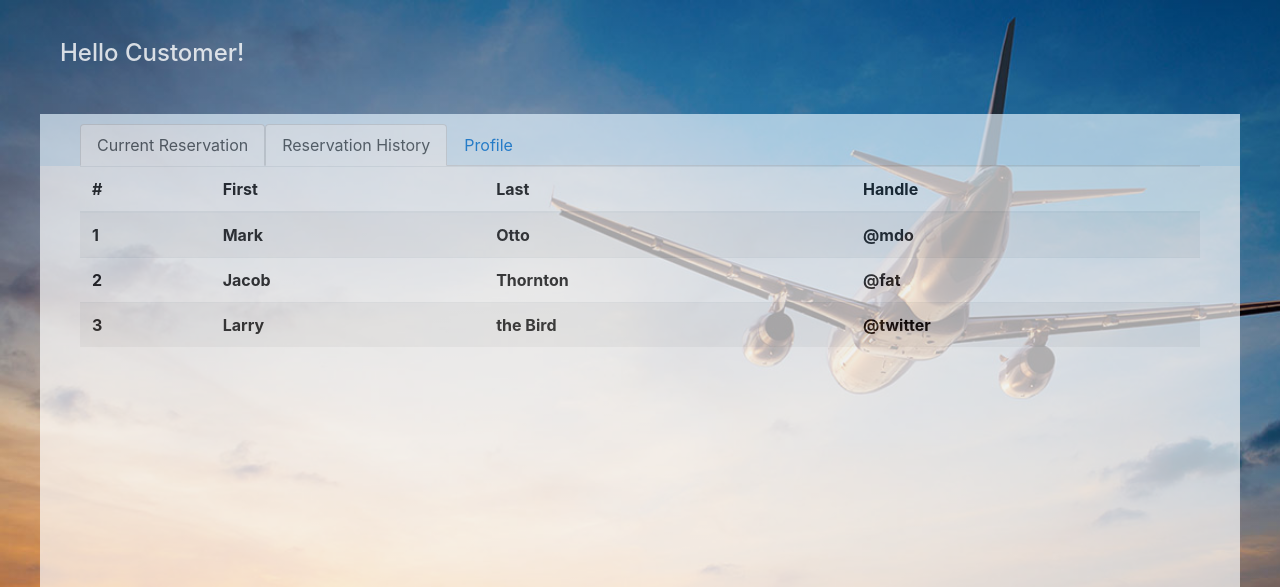
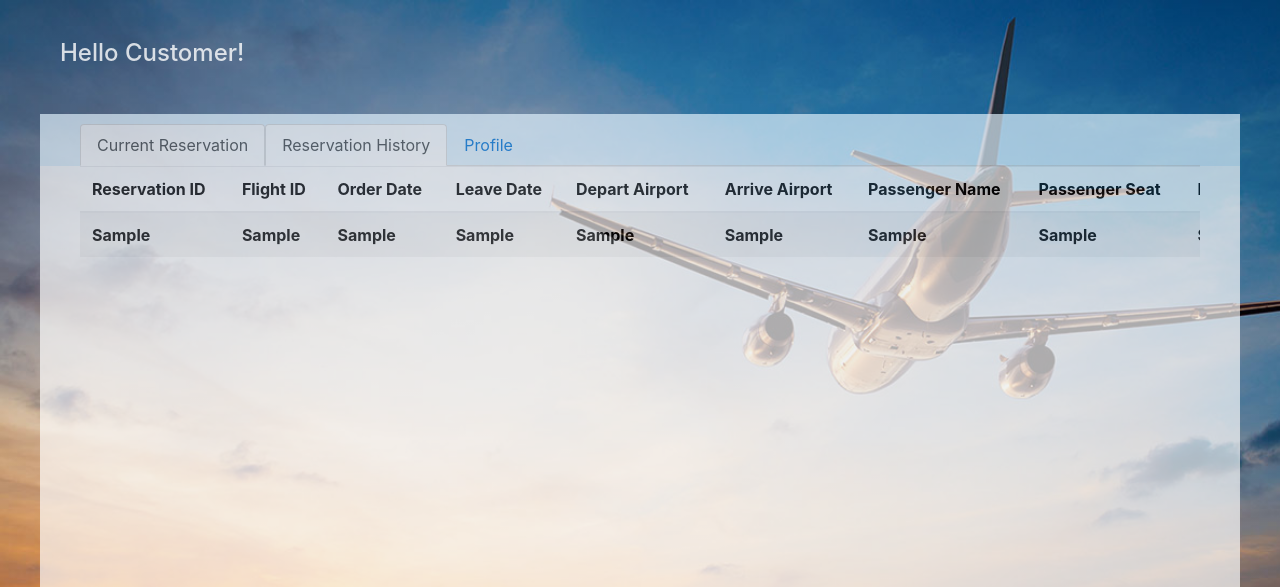
Before and after one commit to Tian-Sky/FlightBooking, a Django app: template polls/templates/polls/customer.html in a window 1280 px wide, after a click on "Reservation History". Shown: the top 587 px of the page. Run offline with Django 3.2, Linux system fonts and the light colour scheme; the template is opened without the code that fills it: most values are stand-ins (such as "Sample title", 1, 10 or a date in 2020); lists and menus that the app fills with data are empty; some libraries are stand-ins or nearby versions.

Commit message:
customer page reservation hsitory

```diff
--- a/polls/static/polls/customer.css
+++ b/polls/static/polls/customer.css
@@ -35,17 +35,29 @@ body {
 #mycontent {
     margin-left: 40px;
     margin-right: 40px;
+    width: auto;
+    overflow-x: scroll;
 }
 
-#current-reservation {
+#reservation_now {
     color: black;
     font-weight: bold;
+}
+
+#reservation_history {
+    color: black;
+    font-weight: bold;
+    overflow-x: scroll;
+    min-width: 1800px;
 }
 
 #myprofile {
     padding-top: 10px;
     color: black;
     font-weight: 600;
-    overflow: auto;
-    overflow-x: hidden;
 }
+
+#myprofile ::placeholder { /* Chrome, Firefox, Opera, Safari 10.1+ */
+    color: black;
+    opacity: 1; /* Firefox */
+}
--- a/polls/templates/polls/customer.html
+++ b/polls/templates/polls/customer.html
@@ -9,8 +9,11 @@
 
     <link rel="stylesheet" href="https://maxcdn.bootstrapcdn.com/bootstrap/4.0.0-beta.3/css/bootstrap.min.css" integrity="sha384-Zug+QiDoJOrZ5t4lssLdxGhVrurbmBWopoEl+M6BdEfwnCJZtKxi1KgxUyJq13dy"
         crossorigin="anonymous">
+    <link rel="https://cdn.datatables.net/1.10.16/css/jquery.dataTables.min.css">
     <script src="//maxcdn.bootstrapcdn.com/bootstrap/4.0.0-beta.3/js/bootstrap.min.js" integrity="sha384-a5N7Y/aK3qNeh15eJKGWxsqtnX/wWdSZSKp+81YjTmS15nvnvxKHuzaWwXHDli+4"
         crossorigin="anonymous"></script>
+    <script src="https://code.jquery.com/jquery-1.12.4.js"></script>
+    <script src="https://cdn.datatables.net/1.10.16/js/jquery.dataTables.min.js"></script>
     <meta name="viewport" content="width=device-width, initial-scale=1">
     <title>Customer</title>
 </head>
@@ -38,7 +41,7 @@
         <div id="mycontent">
             <div class="tab-content" id="nav-tabContent">
                 <div class="tab-pane fade show active" id="nav-home" role="tabpanel" aria-labelledby="nav-home-tab">
-                    <table class="table table-striped" id="current-reservation">
+                    <table class="table table-striped" id="reservation_now">
                         <thead>
                             <tr>
                                 <th scope="col">#</th>
@@ -70,34 +73,43 @@
                     </table>
                 </div>
                 <div class="tab-pane fade" id="nav-profile" role="tabpanel" aria-labelledby="nav-profile-tab">
-                    <table class="table table-striped" id="current-reservation">
+                    <table class="table table-striped" id="reservation_history">
+                        <!-- <table id="example" class="display nowrap" style="width:100%"> -->
                         <thead>
                             <tr>
-                                <th scope="col">#</th>
-                                <th scope="col">First</th>
-                                <th scope="col">Last</th>
-                                <th scope="col">Handle</th>
+                                <th scope="col">Reservation ID</th>
+                                <th scope="col">Flight ID</th>
+                                <th scope="col">Order Date</th>
+                                <!-- <th scope="col">Total Cost</th> -->
+                                <th scope="col">Leave Date</th>
+                                <th scope="col">Depart Airport</th>
+                                <th scope="col">Arrive Airport</th>
+                                <th scope="col">Passenger Name</th>
+                                <th scope="col">Passenger Seat</th>
+                                <th scope="col">Passenger Meal Preference</th>
+                                <th scope="col">Passenger Class</th>
+                                <th scope="col">Price</th>
+                                <th scope="col">Representative ID</th>
                             </tr>
                         </thead>
                         <tbody>
+                            {% for his in history %}
                             <tr>
-                                <th scope="row">1</th>
-                                <td>Mark</td>
-                                <td>Otto</td>
-                                <td>@mdo</td>
+                                <th scope="col">{{ his.0 }}</th>
+                                <th scope="col">{{ his.1 }}</th>
+                                <th scope="col">{{ his.2 }}</th>
+                                <!-- <th scope="col">{{ his.3 }}</th> -->
+                                <th scope="col">{{ his.4 }}</th>
+                                <th scope="col">{{ his.5 }}</th>
+                                <th scope="col">{{ his.6 }}</th>
+                                <th scope="col">{{ his.7 }}</th>
+                                <th scope="col">{{ his.8 }}</th>
+                                <th scope="col">{{ his.9 }}</th>
+                                <th scope="col">{{ his.10 }}</th>
+                                <th scope="col">{{ his.11 }}</th>
+                                <th scope="col">{{ his.12 }}</th>
                             </tr>
-                            <tr>
-                                <th scope="row">2</th>
-                                <td>Jacob</td>
-                                <td>Thornton</td>
-                                <td>@fat</td>
-                            </tr>
-                            <tr>
-                                <th scope="row">3</th>
-                                <td>Larry</td>
-                                <td>the Bird</td>
-                                <td>@twitter</td>
-                            </tr>
+                            {% endfor %}
                         </tbody>
                     </table>
                 </div>
@@ -109,6 +121,12 @@
     </div>
 
 </body>
-
+<!-- <script>
+    $(document).ready(function () {
+        $('#example').DataTable({
+            "scrollX": true
+        });
+    });
+</script> -->
 
 </html>
--- a/polls/templates/polls/customer_profile.html
+++ b/polls/templates/polls/customer_profile.html
@@ -5,7 +5,7 @@
         <div class="form-row">
             <div class="form-group col-md-6">
                 <label for="inputEmail4">Email</label>
-                <input type="email" class="form-control" id="inputEmail4" placeholder="Email">
+                <input type="email" class="form-control" id="inputEmail4" placeholder="{{ customer.email }}">
             </div>
             <div class="form-group col-md-6">
                 <label for="inputPassword4">Password</label>
@@ -15,20 +15,20 @@
         <div class="form-row">
             <div class="form-group col-md-4">
                 <label for="inputCity">First Name</label>
-                <input type="text" class="form-control" id="inputCity">
+                <input type="text" class="form-control" id="inputCity" placeholder="{{ customer.first_name }}">
             </div>
             <div class="form-group col-md-4">
                 <label for="inputCity">Last Name</label>
-                <input type="text" class="form-control" id="inputCity">
+                <input type="text" class="form-control" id="inputCity" placeholder="{{ customer.last_name }}">
             </div>
             <div class="form-group col-md-4">
                 <label for="inputPhone">Phone</label>
-                <input type="text" class="form-control" id="inputPhone">
+                <input type="text" class="form-control" id="inputPhone" placeholder="{{ customer.phone }}">
             </div>
         </div>
         <div class="form-group">
             <label for="inputAddress">Address</label>
-            <input type="text" class="form-control" id="inputAddress" placeholder="1234 Main St">
+            <input type="text" class="form-control" id="inputAddress" placeholder="{{ customer.address }}">
         </div>
         <!-- <div class="form-group">
             <label for="inputAddress2">Address 2</label>
@@ -37,25 +37,25 @@
         <div class="form-row">
             <div class="form-group col-md-4">
                 <label for="inputCity">City</label>
-                <input type="text" class="form-control" id="inputCity">
+                <input type="text" class="form-control" id="inputCity" placeholder="{{ customer.city }}">
             </div>
             <div class="form-group col-md-4">
                 <label for="inputState">State</label>
                 <select id="inputState" class="form-control">
-                    <option selected>Choose...</option>
+                    <option selected>{{ customer.state }}</option>
                     <option>NJ</option>
                 </select>
             </div>
             <div class="form-group col-md-4">
                 <label for="inputZip">Zip</label>
-                <input type="text" class="form-control" id="inputZip">
+                <input type="text" class="form-control" id="inputZip" placeholder="{{ customer.zip }}">
             </div>
         </div>
         <div class="form-row">
 
             <div class="form-group col-md-4">
                 <label for="inputPreference">Preference</label>
-                <input type="text" class="form-control" id="inputPreference">
+                <input type="text" class="form-control" id="inputPreference" placeholder="{{ customer.preference }}">
             </div>
         </div>
         <!-- <div class="form-row">
--- a/polls/urls.py
+++ b/polls/urls.py
@@ -9,14 +9,15 @@ from . import views
 app_name = 'polls'
 urlpatterns = [
     # path('', views.IndexView.as_view(), name='index'),
-    path('', views.index, name='index'),
+    path('', views.index_default, name='index_default'),
+    path('warning', views.index_warning, name='index_warning'),
     # path('<int:pk>/', views.DetailView.as_view(), name='detail'),
     # path('<int:question_id>/', views.detail, name='detail'),
     # path('<int:question_id>/results/', views.results, name='results'),
     # path('<int:pk>/results/', views.ResultsView.as_view(), name='results'),
     # path('<int:question_id>/vote/', views.vote, name='vote'),
     path('search', views.search, name='search'),
-    path('customer', views.customer, name='customer'),
+    path('<int:customer_id>/customer/', views.customer, name='customer'),
     path('manager', views.manager, name="manager"),
     path('login', views.login, name='login'),
 ]
```
Also changed, not shown: polls/views.py (+39 -18 lines).
